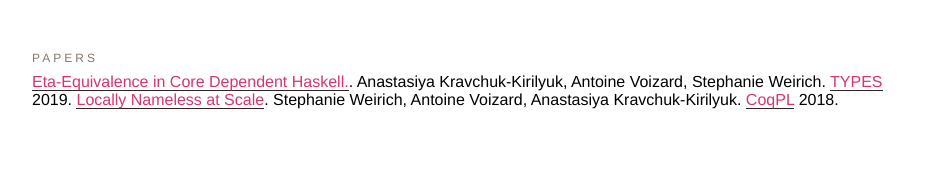
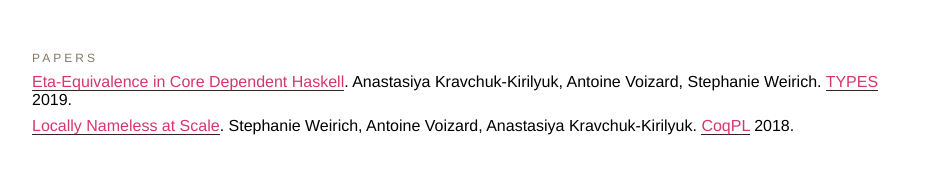
Before and after one commit to akravc/akravc.github.io, a plain HTML site: page index.html in a window 1280 px wide. Shown: the part 234-408 px from the top of the page, without its empty margins (168-1111 px from the left). Drawn offline with Linux system fonts and the light colour scheme.

Commit message:
Update index.html

```diff
--- a/index.html
+++ b/index.html
@@ -128,8 +128,10 @@
           <h1>Papers</h1>
           <ul>
             <li>
-              <a href="https://drops.dagstuhl.de/opus/frontdoor.php?source_opus=13071">Eta-Equivalence in Core Dependent Haskell.</a>.
+              <a href="https://drops.dagstuhl.de/opus/frontdoor.php?source_opus=13071">Eta-Equivalence in Core Dependent Haskell</a>.
               Anastasiya Kravchuk-Kirilyuk, Antoine Voizard, Stephanie Weirich. <a href="https://drops.dagstuhl.de/opus/portals/lipics/index.php?semnr=16167">TYPES</a> 2019.
+            </li>
+            <li>
               <a href="https://popl18.sigplan.org/event/coqpl-2018-locally-nameless-at-scale">Locally Nameless at Scale</a>.
               Stephanie Weirich, Antoine Voizard, Anastasiya Kravchuk-Kirilyuk. <a href="https://popl18.sigplan.org/track/CoqPL-2018">CoqPL</a> 2018.
             </li>
```
